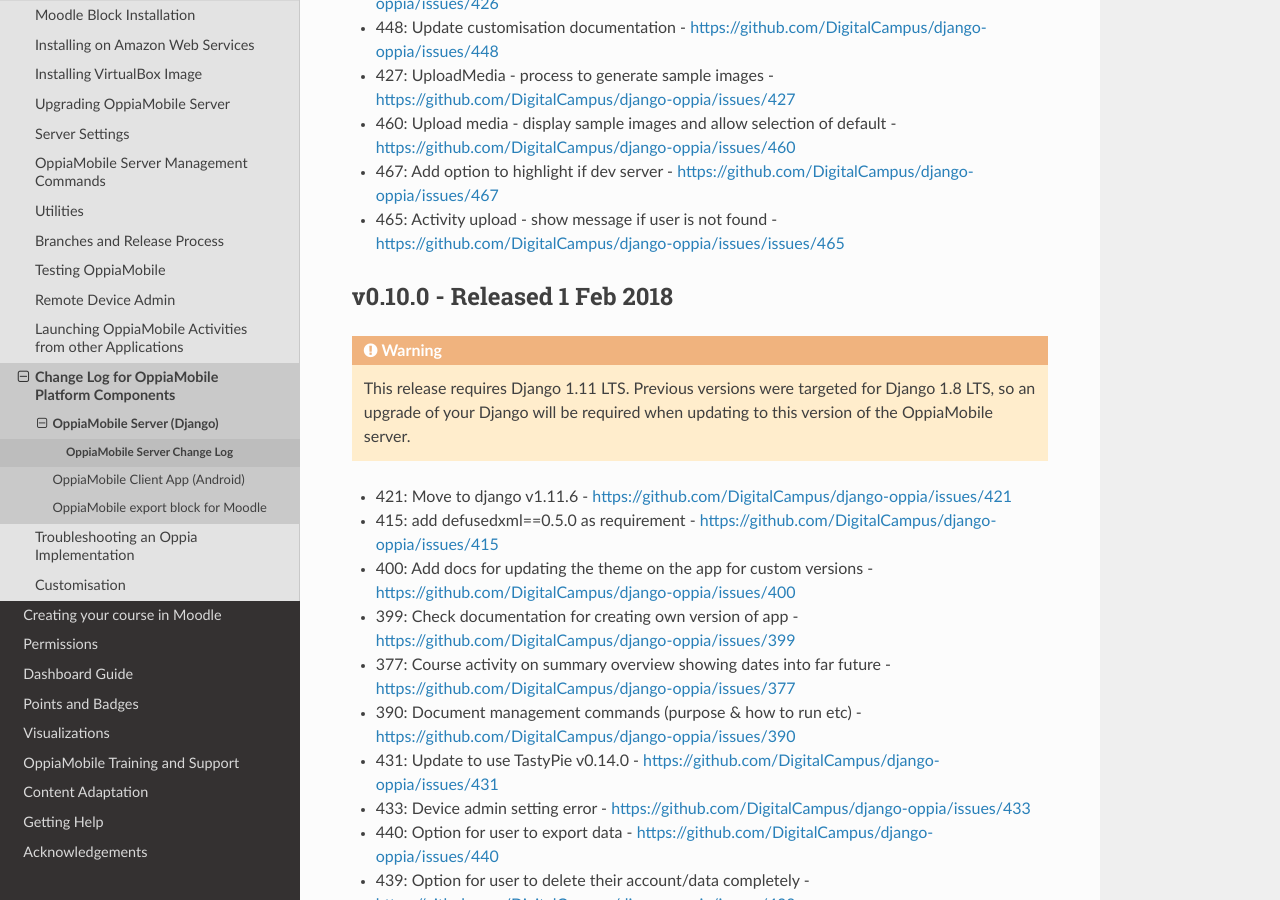
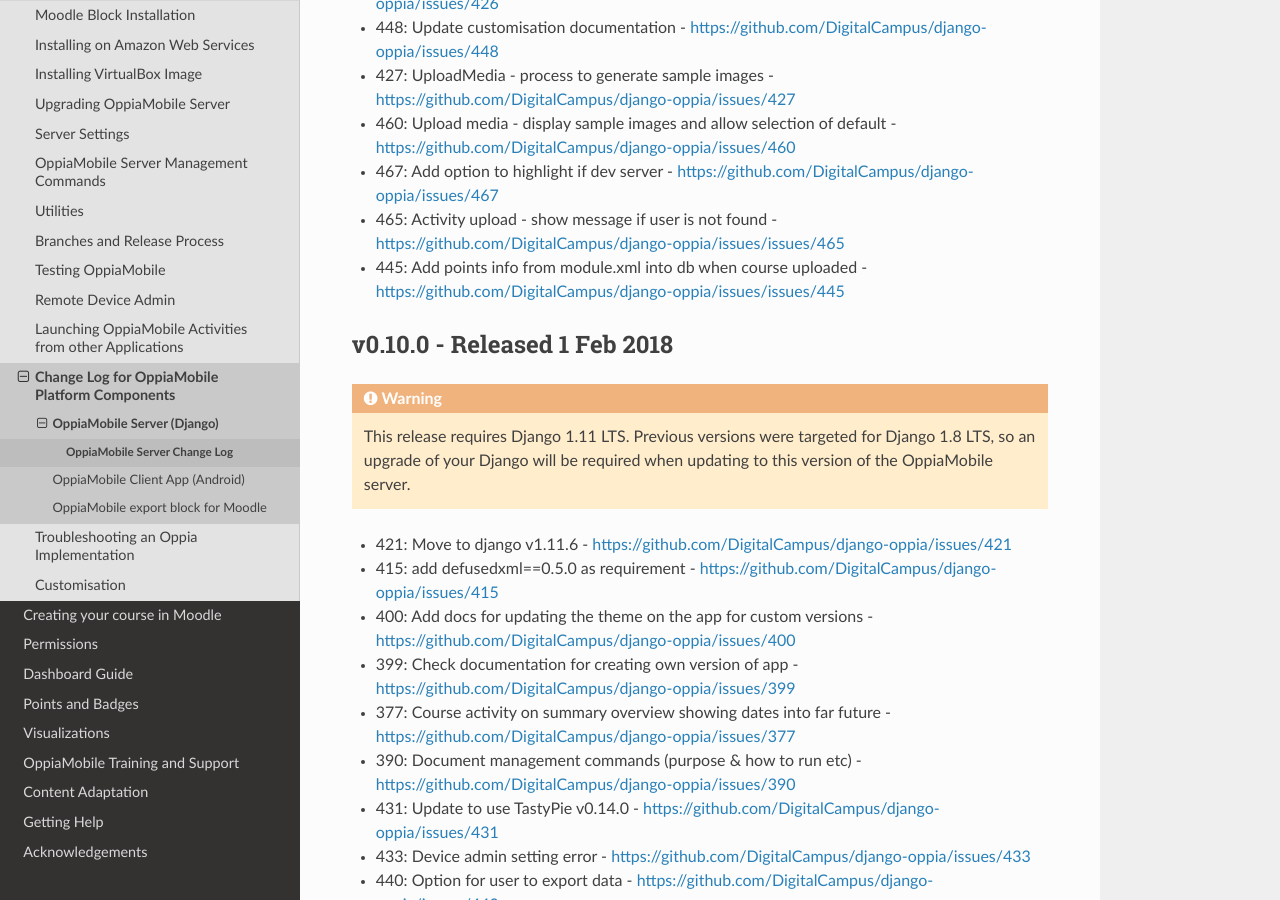
Before and after one commit to DigitalCampus/django-oppia, a Sphinx documentation site: the page built from docs/dev/changelog_server.rst, in a window 1280 px wide and 900 px high, scrolled down 709 px. Built offline with Sphinx 7.4.7 and the Read the Docs theme 2.0.0, drawn with Linux system fonts in a browser that asks for light colours; the version number is read from the project's files by our own code.

Commit message:
update docs

```diff
--- a/docs/dev/changelog_server.rst
+++ b/docs/dev/changelog_server.rst
@@ -23,7 +23,7 @@
 * 460: Upload media - display sample images and allow selection of default - https://github.com/DigitalCampus/django-oppia/issues/460
 * 467: Add option to highlight if dev server - https://github.com/DigitalCampus/django-oppia/issues/467
 * 465: Activity upload - show message if user is not found - https://github.com/DigitalCampus/django-oppia/issues/issues/465
-
+* 445: Add points info from module.xml into db when course uploaded - https://github.com/DigitalCampus/django-oppia/issues/issues/445
 
 .. _serverv0.10.0:
 
```
